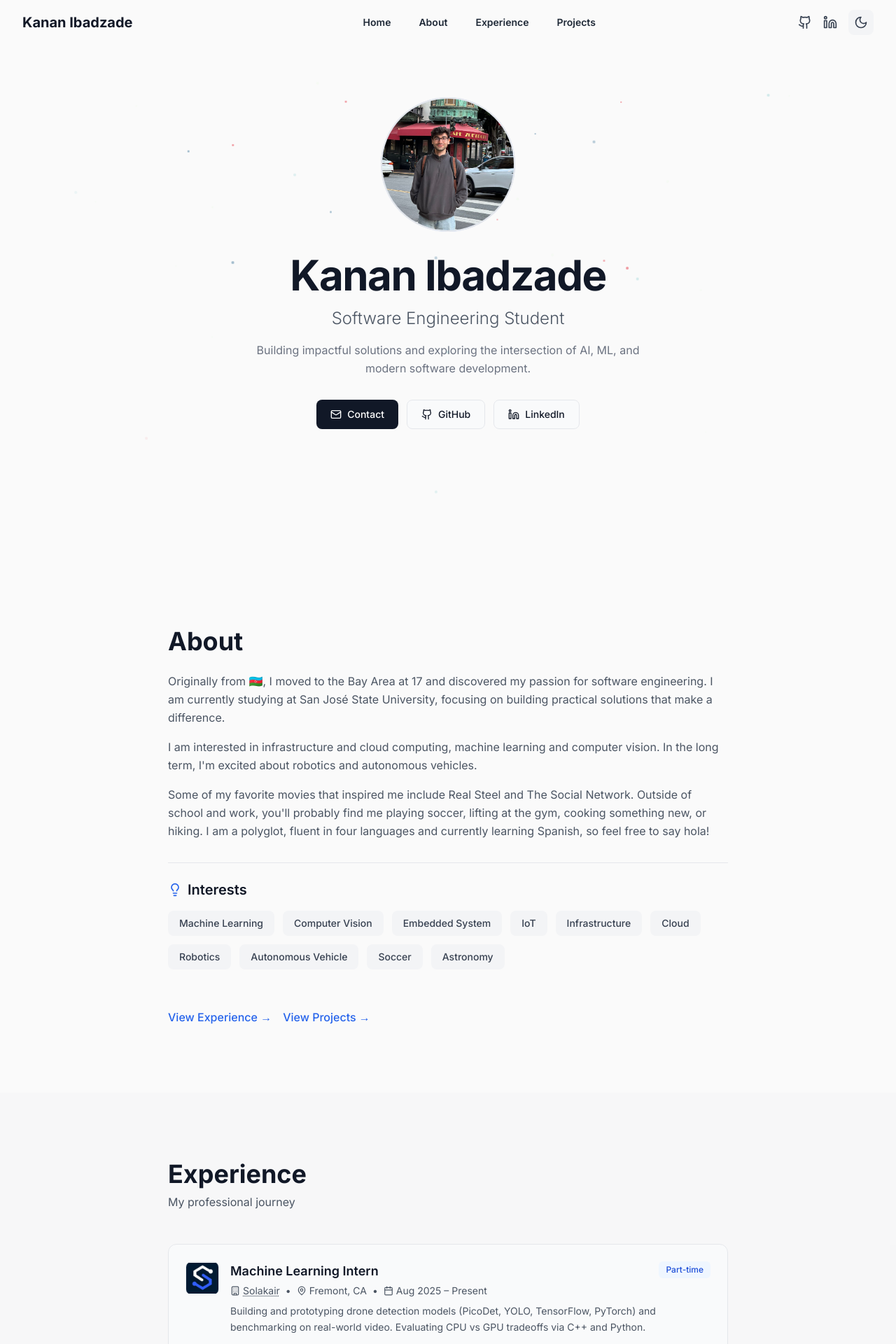
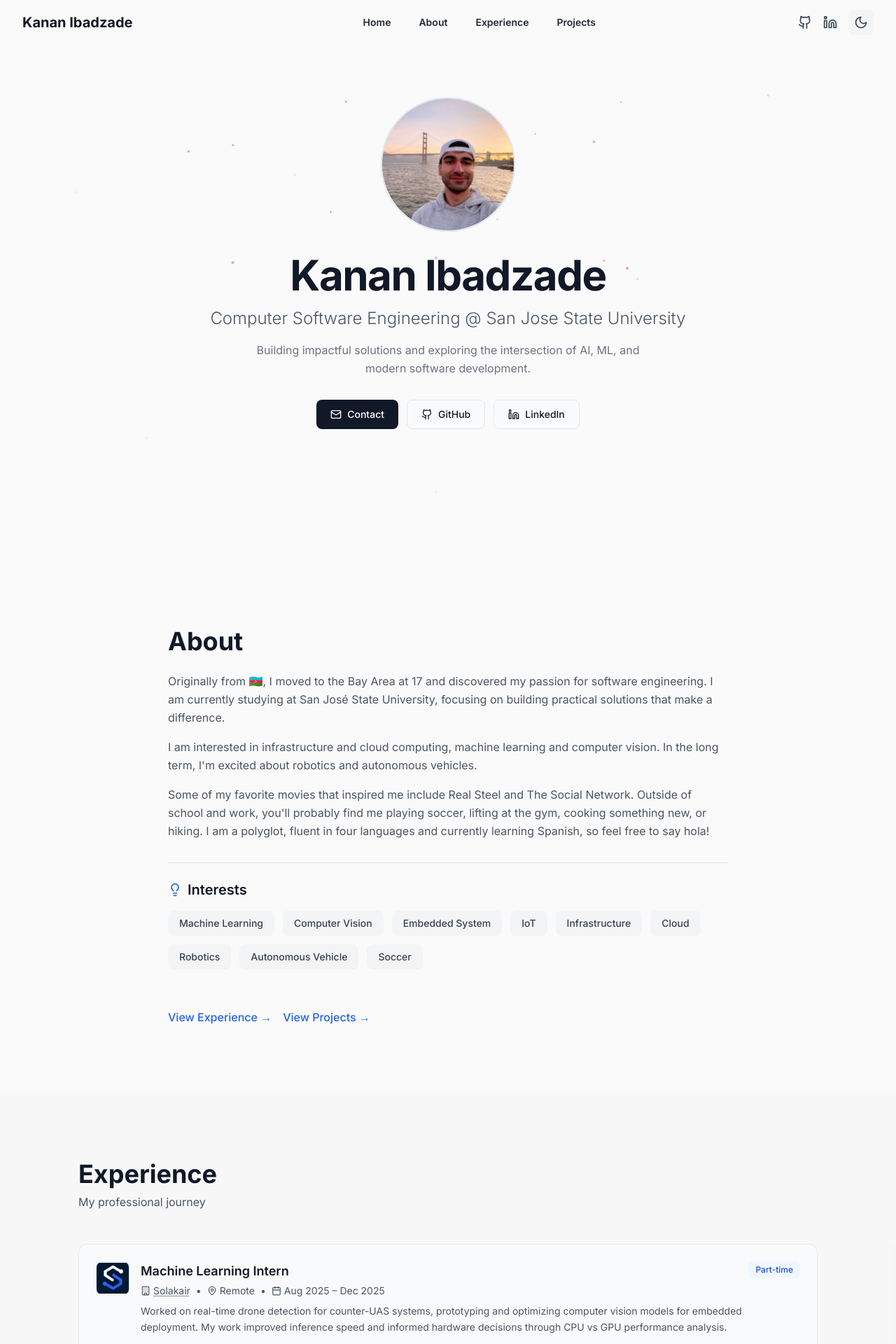
Before and after one commit to KananIbadzade/Portfolio-website, a React (Vite) app: page / in a window 1280 px wide. Shown: the top 1920 px of the page at 70% size. Built offline with nearby package versions, Linux system fonts and the light colour scheme.

Commit message:
update Dec 2025

```diff
--- a/src/components/About.jsx
+++ b/src/components/About.jsx
@@ -43,7 +43,7 @@ const About = () => {
               <h3 className="text-xl font-semibold text-gray-900 dark:text-white">Interests</h3>
             </div>
             <div className="flex flex-wrap gap-3">
-              {['Machine Learning', 'Computer Vision', 'Embedded System', 'IoT', 'Infrastructure', 'Cloud', 'Robotics', 'Autonomous Vehicle', 'Soccer', 'Astronomy'].map((interest, index) => (
+              {['Machine Learning', 'Computer Vision', 'Embedded System', 'IoT', 'Infrastructure', 'Cloud', 'Robotics', 'Autonomous Vehicle', 'Soccer'].map((interest, index) => (
                 <span
                   key={index}
                   className="px-4 py-2 bg-gray-100 dark:bg-gray-800 text-gray-700 dark:text-gray-300 rounded-lg text-sm font-medium"
@@ -73,7 +73,7 @@ const About = () => {
               View Projects →
             </motion.button>
           </div>
-        </motion.div>
+          </motion.div>
       </div>
     </section>
   )
--- a/src/components/Experience.jsx
+++ b/src/components/Experience.jsx
@@ -8,10 +8,10 @@ const Experience = () => {
       title: 'Machine Learning Intern',
       company: 'Solakair',
       companyUrl: 'https://www.linkedin.com/company/solakair/',
-      location: 'Fremont, CA',
-      period: 'Aug 2025 – Present',
-      description: 'Building and prototyping drone detection models (PicoDet, YOLO, TensorFlow, PyTorch) and benchmarking on real-world video. Evaluating CPU vs GPU tradeoffs via C++ and Python.',
-      topSkills: ['YOLO', 'TensorFlow', 'PyTorch', 'C++', 'Python'],
+      location: 'Remote',
+      period: 'Aug 2025 – Dec 2025',
+      description: 'Worked on real-time drone detection for counter-UAS systems, prototyping and optimizing computer vision models for embedded deployment. My work improved inference speed and informed hardware decisions through CPU vs GPU performance analysis.',
+      topSkills: ['YOLO', 'TensorFlow', 'PyTorch', 'Python', 'Computer Vision'],
       type: 'Part-time',
       logoImg: '/images/solakair.png',
       logo: '🧠'
@@ -26,7 +26,7 @@ const Experience = () => {
       description: 'Led website rebuild and shipped new features with cross-functional team, improving platform reliability by ~25% through Jira workflows and authentication.',
       topSkills: ['Next.js', 'React', 'TypeScript', 'Jira', 'Git'],
       type: 'Part-time',
-      logoImg: 'https://media.licdn.com/dms/image/v2/D560BAQFvcN3hTfb-Nw/company-logo_200_200/B56Zk0j4fEIAAI-/0/1757523446029/ai_machine_learning_club_sjsu_logo?e=1763596800&v=beta&t=2y9-MZnLMgh4p3ncojZLab4wlRQvwHonQacgzxRczgc',
+      logoImg: 'https://media.licdn.com/dms/image/v2/D560BAQFvcN3hTfb-Nw/company-logo_200_200/B56Zk0j4fEIAAI-/0/1757523446029/ai_machine_learning_club_sjsu_logo?e=1767830400&v=beta&t=9ePwlJqUENyYsRgNOdia018jY3JlVq2FR6DEGo4cDKs',
       logo: '🌐'
     },
     {
@@ -72,7 +72,7 @@ const Experience = () => {
 
   return (
     <section id="experience" className="py-16 lg:py-24 bg-gray-100/50 dark:bg-gray-900/30">
-      <div className="max-w-4xl mx-auto px-6 sm:px-8 lg:px-12">
+      <div className="max-w-6xl mx-auto px-6 sm:px-8 lg:px-12">
         <motion.div
           initial={{ opacity: 0, y: 20 }}
           whileInView={{ opacity: 1, y: 0 }}
--- a/src/components/Hero.jsx
+++ b/src/components/Hero.jsx
@@ -24,10 +24,10 @@ const Hero = () => {
               <div className="absolute inset-0 rounded-full bg-gradient-to-r from-primary-400 via-primary-500 to-primary-600 animate-pulse opacity-20"></div>
               <div className="relative w-full h-full rounded-full overflow-hidden border-2 border-gray-200 dark:border-gray-700">
                 <img
-                  src="/images/sf-me.jpg"
+                  src="/images/pfp2.jpg"
                   alt="Kanan Ibadzade"
                   loading="lazy"
-                  className="w-full h-full object-cover object-center scale-125"
+                  className="w-full h-full object-cover object-center"
                 />
               </div>
             </div>
@@ -44,7 +44,7 @@ const Hero = () => {
               Kanan Ibadzade
               </h1>
             <p className="text-xl lg:text-2xl text-gray-600 dark:text-gray-300 font-light">
-              Software Engineering Student
+              Computer Software Engineering @ San Jose State University
             </p>
             <p className="text-base text-gray-500 dark:text-gray-400 max-w-xl mx-auto leading-relaxed">
               Building impactful solutions and exploring the intersection of AI, ML, and modern software development.
--- a/src/components/Projects.jsx
+++ b/src/components/Projects.jsx
@@ -3,6 +3,15 @@ import { Github, ExternalLink } from 'lucide-react'
 
 const Projects = () => {
   const projects = [
+    {
+      id: 8,
+      title: 'SpartanAdvisor (SJSU MyPlanner)',
+      description: 'AI-powered academic planning platform for SJSU students and advisors with transcript parsing, course roadmap generation, and an intelligent chatbot backed by real university data.',
+      topSkills: ['React', 'TypeScript', 'Supabase', 'PostgreSQL', 'OpenAI', 'Next.js'],
+      github: '',
+      live: '',
+      relatedTo: 'AI / Full-Stack'
+    },
     {
       id: 6,
       title: 'Research Assistant',
```
Also changed, not shown: public/images/pfp2.jpg (added). Lines whose indentation alone changed are shown as unchanged.
